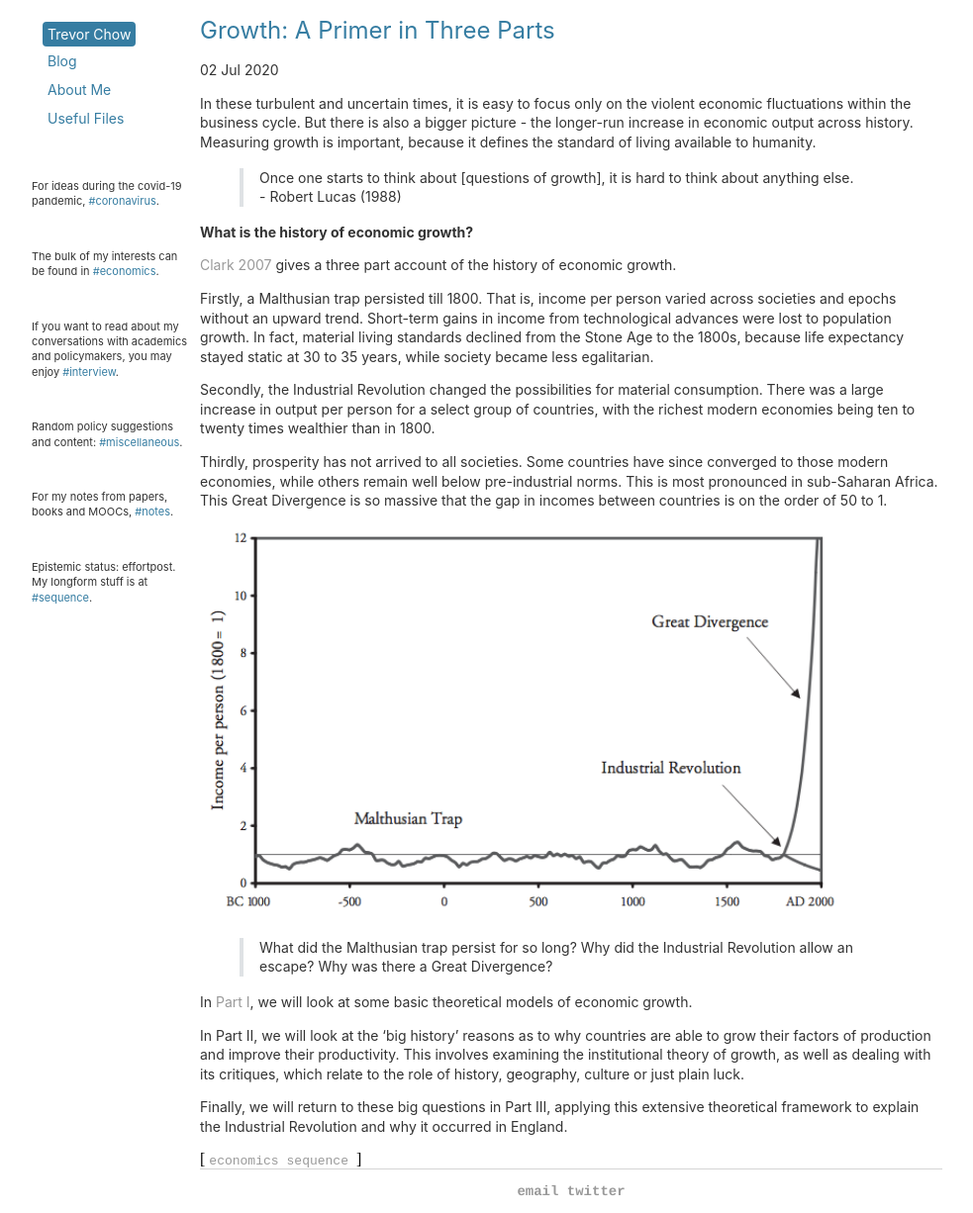
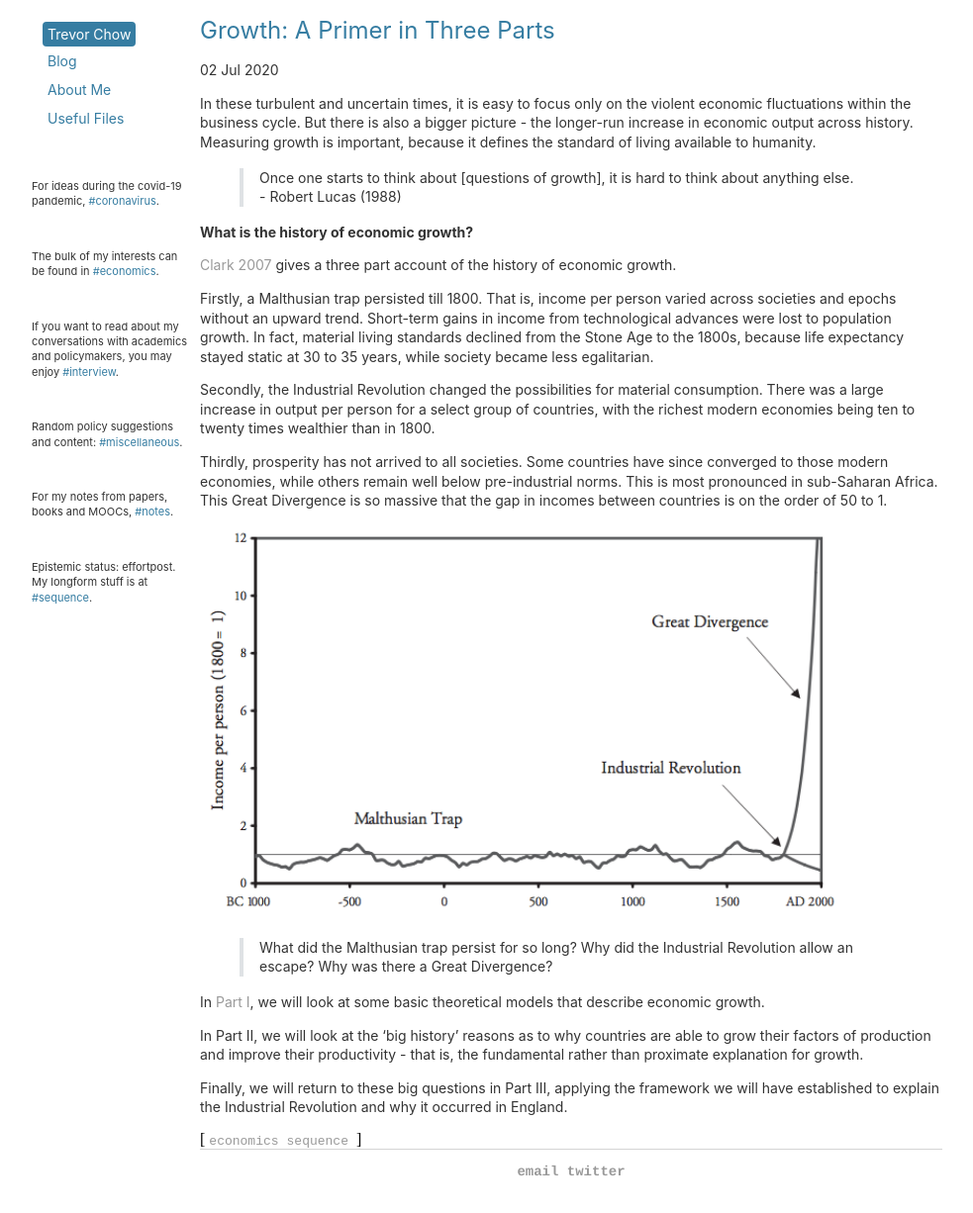
Before and after one commit to tmychow/tmychow.github.io, a Jekyll site: the page built from _posts/2020-07-02-growth-a-primer-in-three-parts.md, in a window 1280 px wide and 1226 px high. Shown: the whole window at 99% size, without its empty margins (28-1011 px from the left). Built offline with Jekyll 4.4.1, drawn with Linux system fonts in a browser that asks for light colours.

Commit message:
Update 2020-07-02-growth-a-primer-in-three-parts.md

```diff
--- a/_posts/2020-07-02-growth-a-primer-in-three-parts.md
+++ b/_posts/2020-07-02-growth-a-primer-in-three-parts.md
@@ -24,8 +24,8 @@ Thirdly, prosperity has not arrived to all societies. Some countries have since
 
 > What did the Malthusian trap persist for so long? Why did the Industrial Revolution allow an escape? Why was there a Great Divergence?
 
-In [Part I]({% post_url 2020-07-10-a-primer-on-economic-growth-part-I %}), we will look at some basic theoretical models of economic growth.
+In [Part I]({% post_url 2020-07-10-a-primer-on-economic-growth-part-I %}), we will look at some basic theoretical models that describe economic growth.
 
-In Part II, we will look at the 'big history' reasons as to why countries are able to grow their factors of production and improve their productivity. This involves examining the institutional theory of growth, as well as dealing with its critiques, which relate to the role of history, geography, culture or just plain luck.
+In Part II, we will look at the 'big history' reasons as to why countries are able to grow their factors of production and improve their productivity - that is, the fundamental rather than proximate explanation for growth.
 
-Finally, we will return to these big questions in Part III, applying this extensive theoretical framework to explain the Industrial Revolution and why it occurred in England.
+Finally, we will return to these big questions in Part III, applying the framework we will have established to explain the Industrial Revolution and why it occurred in England.
```
